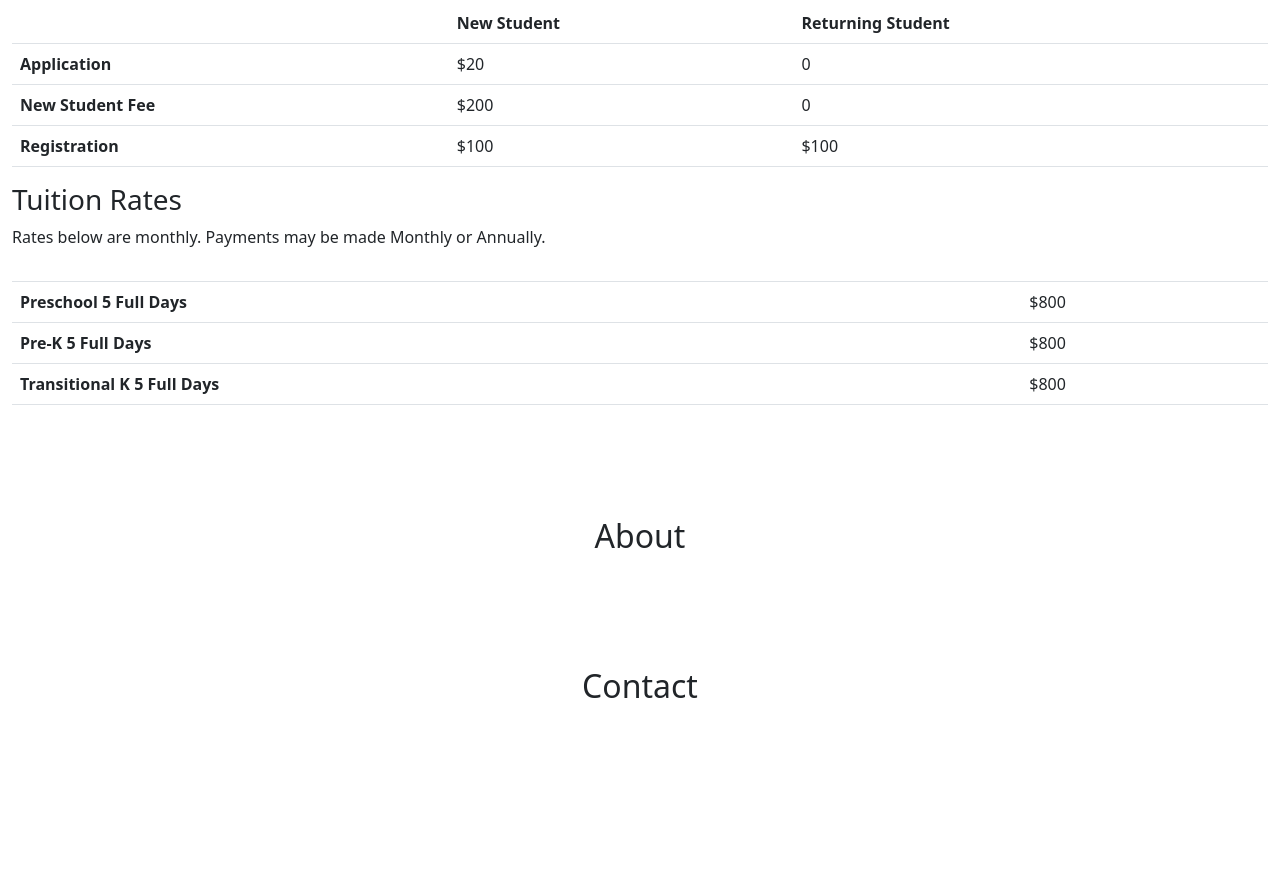
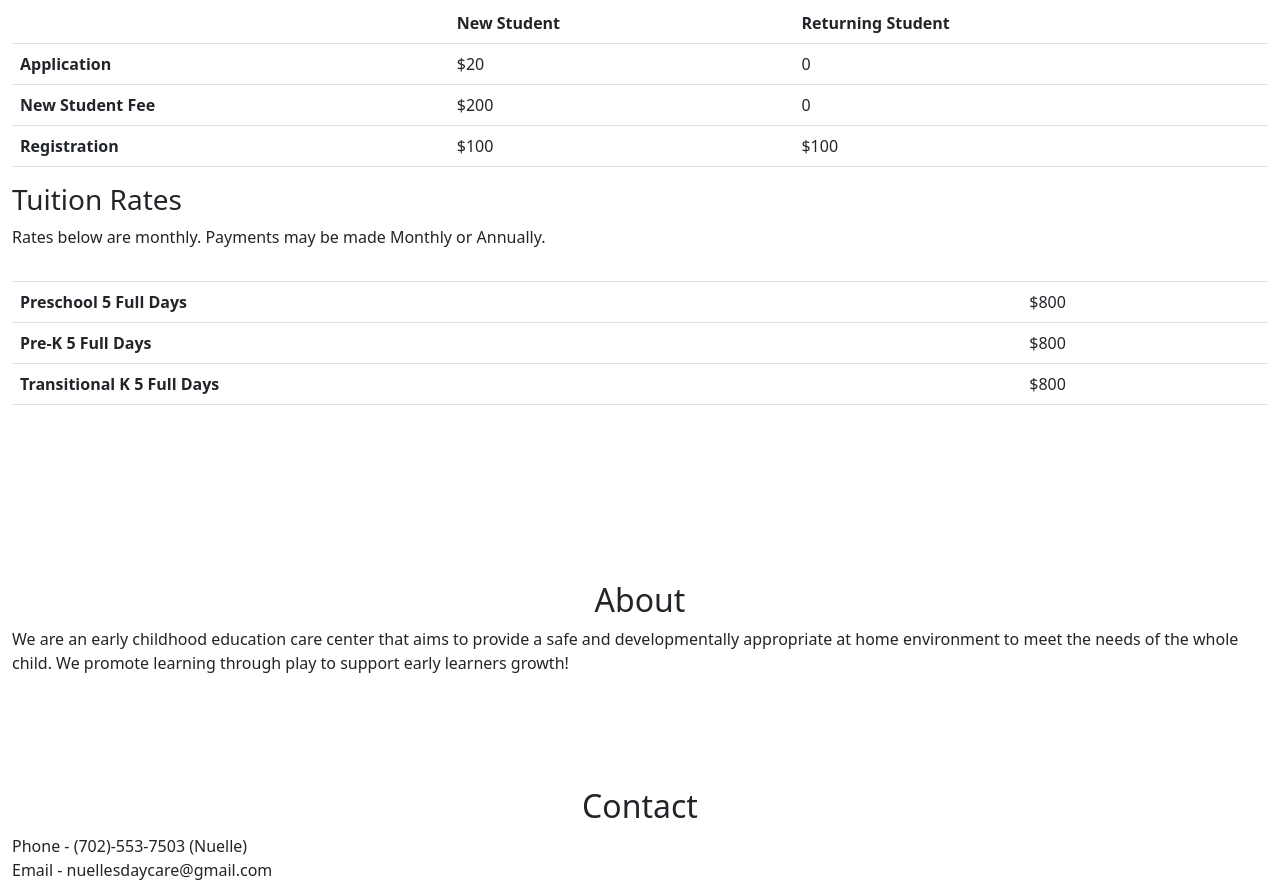
Before and after one commit to ctrich/daycare, a website: page src/index.html in a window 1280 px wide. Shown: the part 1459-2341 px from the top of the page. Before the commit the page ends 2173 px from the top, so only its background shows below. Drawn offline with nearby package versions, Linux system fonts and the light colour scheme; files that its build step writes are made by us from their sources.

Commit message:
added about and contact info

```diff
--- a/src/index.html
+++ b/src/index.html
@@ -76,7 +76,8 @@
     </section>
     <section id="pricing" class="pricing">
       <h2 class="text-center bg-primary p-3">Pricing</h2>
-      <div>
+      <div class="pb-5 mb-5">
+        <div >
           <h3>Enrollment Fees</h3>
           <table class="table">
             <thead>
@@ -131,12 +132,18 @@
             </tbody>
           </table>
         </div>
+      </div>
     </section>
     <section id="about" class="about">
       <h2 class="text-center">About</h2>
+      <p>We are an early childhood education care center that aims to provide a safe and
+        developmentally appropriate at home environment to meet the needs of the whole child.
+        We promote learning through play to support early learners growth!</p>
     </section>
     <section id="contact" class="contact">
       <h2 class="text-center">Contact</h2>
+      <div>Phone - (702)-553-7503 (Nuelle)</div>
+      <div>Email - nuellesdaycare@gmail.com</div>
     </section>
   </div>
   <script src="../node_modules/bootstrap/dist/js/bootstrap.js"></script>
```
Lines whose indentation alone changed are shown as unchanged.
